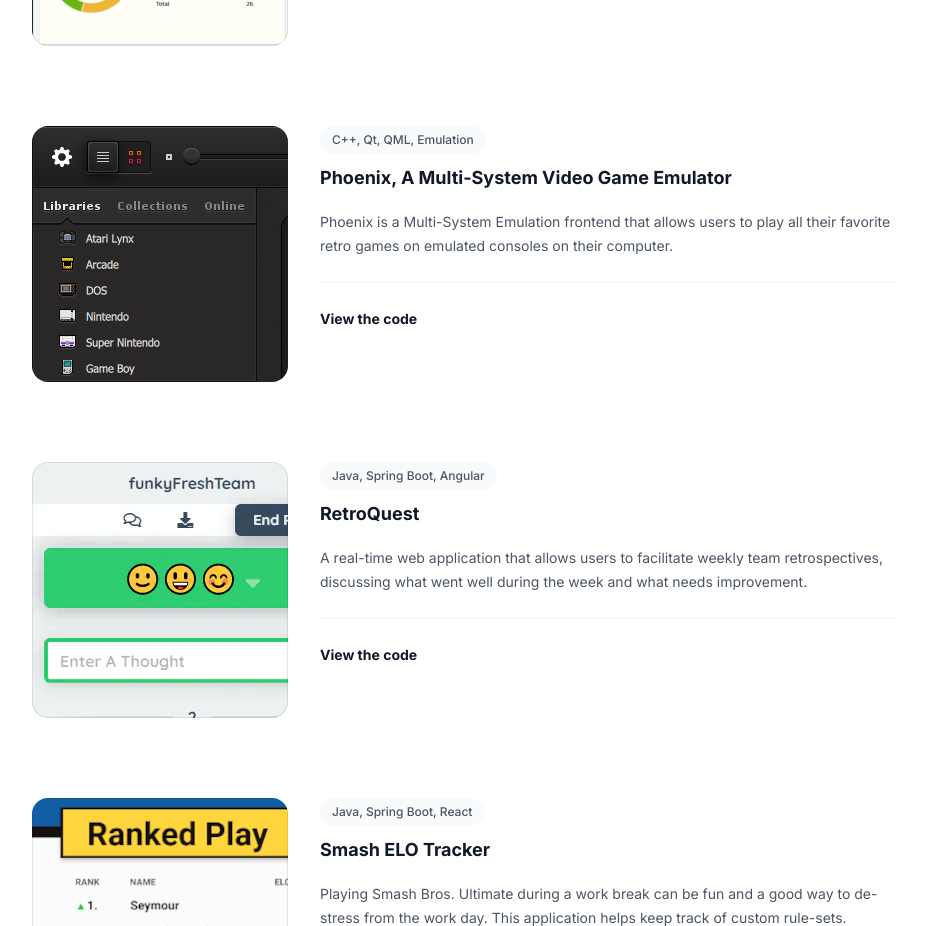
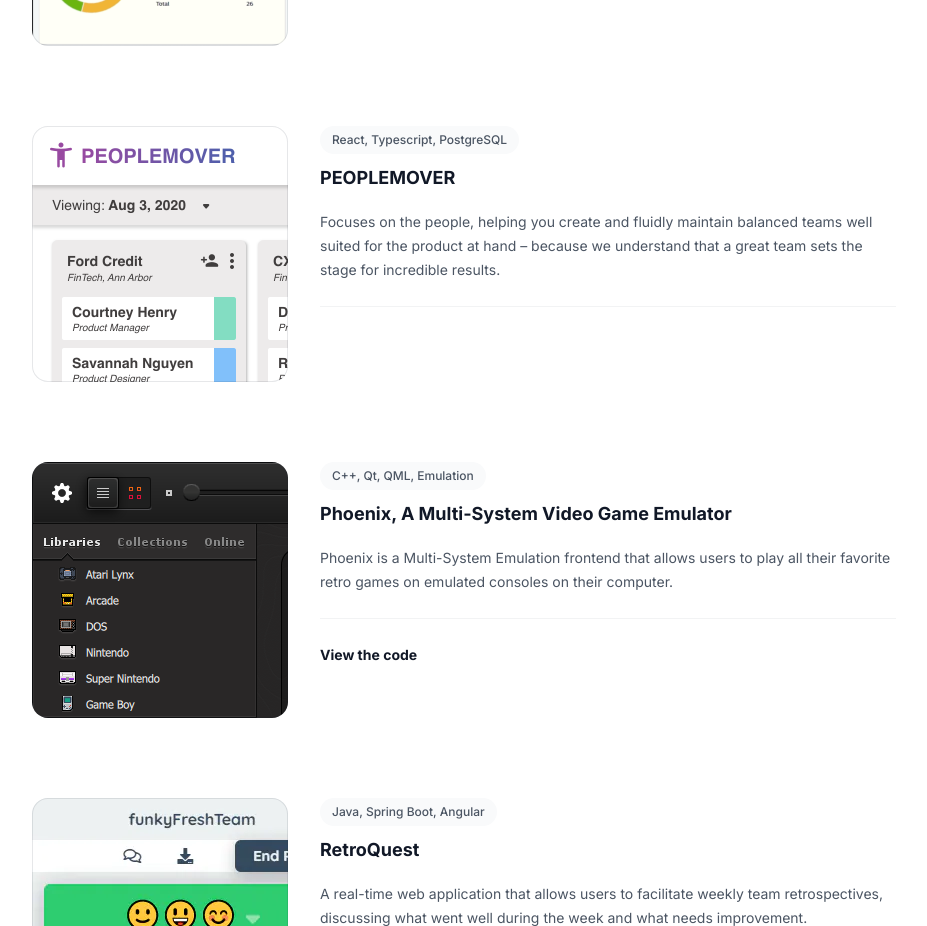
Before and after one commit to Druage/leelazarecky, a Next.js app: page / in a window 1280 px wide. Shown: the part 1920-2846 px from the top of the page, without its empty margins (160-1087 px from the left). Built offline with nearby package versions, Linux system fonts and the light colour scheme.

Commit message:
Add stuff

```diff
--- a/ui/sections/OpenSourceProjectsSection.tsx
+++ b/ui/sections/OpenSourceProjectsSection.tsx
@@ -4,6 +4,7 @@ import imagePhoenix from "../../public/phoenix_256x256_v2.png";
 import imageEloTracker from "../../public/smash-bros/elo-tracker.png";
 import imageAuthquest from "../../public/authquest/authquest.png";
 import imageFCS from "../../public/fcs_256.png";
+import imagePeoplemover from "../../public/peoplemover_256.png";
 
 import Image from "next/image";
 import { useRouter } from "next/router";
@@ -19,6 +20,17 @@ const projects = [
     category: {
       title: "Vue.js, Typescript, MySQL",
       href: "https://www.commercialsolutions.ford.com/",
+    },
+  },
+  {
+    title: "PEOPLEMOVER",
+    slug: "",
+    description:
+        "Focuses on the people, helping you create and fluidly maintain balanced teams well suited for the product at hand – because we understand that a great team sets the stage for incredible results.",
+    imageUrl: imagePeoplemover,
+    category: {
+      title: "React, Typescript, PostgreSQL",
+      href: "https://www.peoplemover.ford.com/",
     },
   },
   {
```
Also changed, not shown: public/peoplemover_256.png (added).
